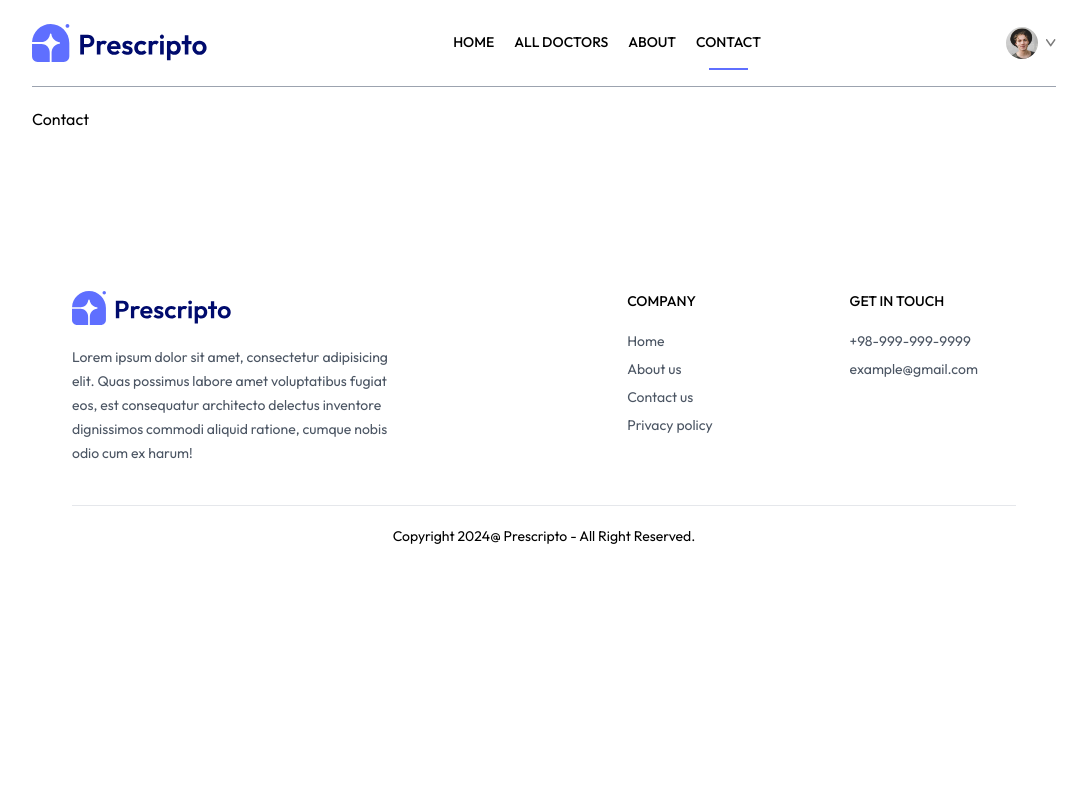
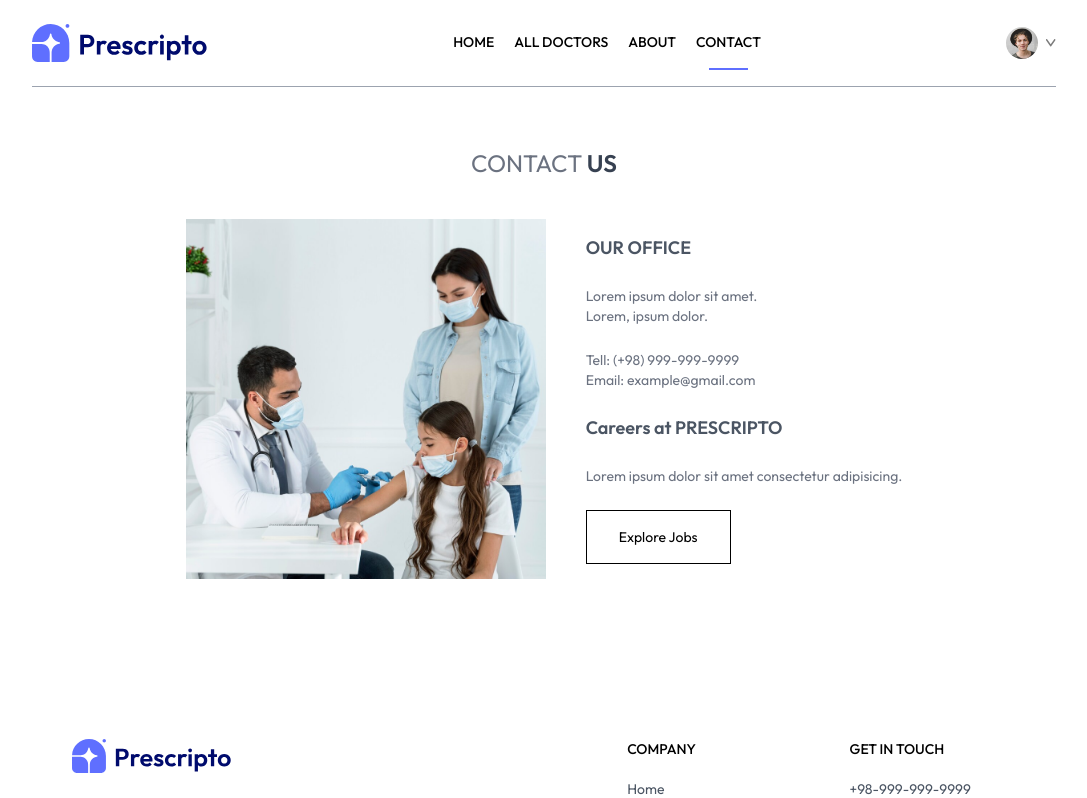
Before and after one commit to IsmaeilSaberi/dr-appointment-booking-app, a React (Vite) app in the folder frontend/: page /contact in a window 1280 px wide. Shown: the top 798 px of the page, without its empty margins (96-1183 px from the left). Built offline with nearby package versions, Linux system fonts and the light colour scheme.

Commit message:
completing the contact page

```diff
--- a/frontend/src/pages/About.jsx
+++ b/frontend/src/pages/About.jsx
@@ -6,7 +6,7 @@ const About = () => {
     <div>
       <div className="text-center text-2xl pt-10 text-gray-500">
         <p>
-          ABOUT <span className="text-gray-700 font-medium">US</span>
+          ABOUT <span className="text-gray-700 font-semibold">US</span>
         </p>
       </div>
 
--- a/frontend/src/pages/Contact.jsx
+++ b/frontend/src/pages/Contact.jsx
@@ -1,7 +1,42 @@
 import React from "react";
+import { assets } from "../assets/assets";
 
 const Contact = () => {
-  return <div>Contact</div>;
+  return (
+    <div>
+      <div className="text-center text-2xl pt-10 text-gray-500">
+        <p>
+          CONTACT <span className="text-gray-700 font-semibold">US</span>
+        </p>
+      </div>
+
+      <div className="my-10 flex flex-col justify-center md:flex-row gap-10 mb-28 text-sm">
+        <img
+          className="w-full md:max-w-[360px]"
+          src={assets.contact_image}
+          alt=""
+        />
+        <div className="flex flex-col justify-center items-start gap-6">
+          <p className="font-semibold text-lg text-gray-600">OUR OFFICE</p>
+          <p className="text-gray-500">
+            Lorem ipsum dolor sit amet. <br /> Lorem, ipsum dolor.
+          </p>
+          <p className="text-gray-500">
+            Tell: (+98) 999-999-9999 <br /> Email: example@gmail.com
+          </p>
+          <p className="font-semibold text-lg text-gray-600">
+            Careers at PRESCRIPTO
+          </p>
+          <p className="text-gray-500">
+            Lorem ipsum dolor sit amet consectetur adipisicing.
+          </p>
+          <button className="border border-black px-8 py-4 text-sm hover:bg-black hover:text-white transition-all duration-300">
+            Explore Jobs
+          </button>
+        </div>
+      </div>
+    </div>
+  );
 };
 
 export default Contact;
```
